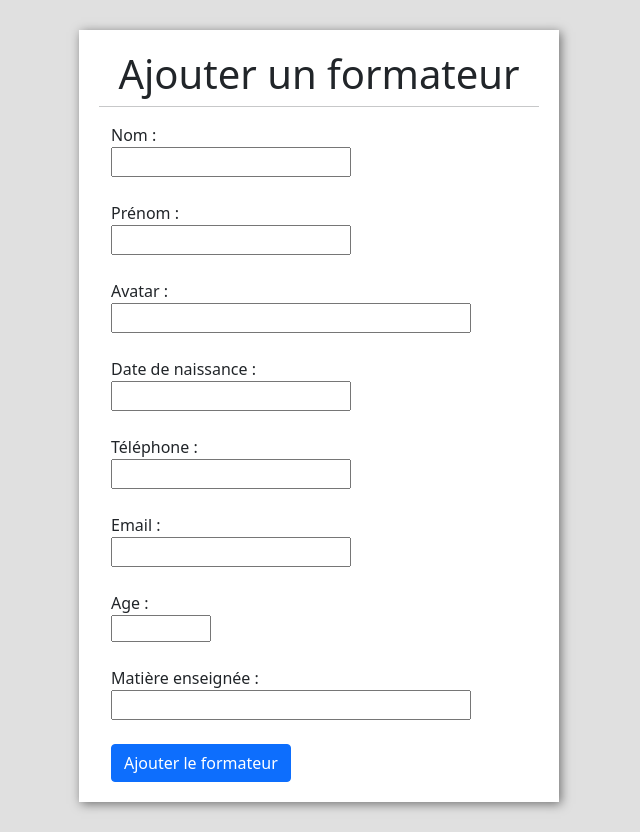
After one commit to michelonlineformapro/Projer-4-C-CRUD-Groupe-Sylvain-M, a PHP site: page /pages/ajouter-formateur.php in a window 1280 px wide. The commit adds this page. Shown: the whole page, without its empty margins (321-961 px from the left). Run offline with PHP 8.4, Linux system fonts and the light colour scheme; a user stored in the database is signed in.

Commit message:
ajout des formateurs

```diff
--- /dev/null
+++ b/css/style.css
@@ -0,0 +1,49 @@
+body{
+    background-color: #E0E0E0;
+}
+
+h1{
+    text-align: center;
+}
+
+.row{
+    background-color: #FFFFFF;
+    width: 480px;
+    margin: 30px auto;
+    padding: 20px;
+    box-shadow : 2px 2px 10px rgba(0,0,0,0.5);
+}
+.row-formateurs{
+    width: 100%;
+    margin-top: 70px;
+
+}
+.row input{
+    width: 240px;
+}
+.row input.small{
+    width: 100px;
+}
+.row input.long{
+    width: 360px;
+}
+
+#btn-deco{
+    position: absolute;
+    top: 10px;
+    right: 20px;
+}
+.ajout{
+    position: absolute;
+    top: 10px;
+    right: 160px;
+}
+.formateurs{
+    display: flex;
+    width: 320px;
+    padding: 20px;
+}
+.formateur{
+    background-color: #FFFFFF;
+    padding: 20px
+}
--- /dev/null
+++ b/pages/ajouter-formateur.php
@@ -0,0 +1,55 @@
+<?php
+session_start();
+if(!isset($_SESSION["email"])){
+    header('Location:../index.php');
+}
+?>
+
+<!doctype html>
+<html lang="en">
+<head>
+    <!-- Required meta tags -->
+    <meta charset="utf-8">
+    <meta name="viewport" content="width=device-width, initial-scale=1">
+
+    <!-- Bootstrap CSS -->
+    <link href="https://cdn.jsdelivr.net/npm/bootstrap@5.1.3/dist/css/bootstrap.min.css" rel="stylesheet" integrity="sha384-1BmE4kWBq78iYhFldvKuhfTAU6auU8tT94WrHftjDbrCEXSU1oBoqyl2QvZ6jIW3" crossorigin="anonymous">
+    <link rel="stylesheet" type="text/css" href="../css/style.css" />
+    <title>Ajouter un formateur</title>
+</head>
+<body>
+<div class="container">
+    <div class="row">
+        <h1>Ajouter un formateur</h1>
+        <hr>
+        <form method="post" action="traitement-ajout-formateur.php">
+            <label for="nom">Nom :</label><br>
+            <input type="text" name="nom" id="nom"><br><br>
+
+            <label for="prenom">Prénom :</label><br>
+            <input type="text" name="prenom" id="prenom"><br><br>
+
+            <label for="avatar">Avatar :</label><br>
+            <input type="text" name="avatar" id="avatar" class="long"><br><br>
+
+            <label for="date-naissance">Date de naissance :</label><br>
+            <input type="text" name="date-naissance" id="date-naissance"><br><br>
+
+            <label for="telephone">Téléphone :</label><br>
+            <input type="tel" name="telephone" id="telephone"><br><br>
+
+            <label for="email">Email :</label><br>
+            <input type="email" name="email" id="email"><br><br>
+
+            <label for="age">Age :</label><br>
+            <input type="number" name="age" id="age" class="small"><br><br>
+
+            <label for="matiere">Matière enseignée :</label><br>
+            <input type="text" name="matiere" id="matiere" class="long"><br><br>
+
+            <button type="submit" class="btn btn-primary" name="ajouter-formateur">Ajouter le formateur</button>
+        </form>
+    </div>
+</div>
+</body>
+</html>
--- /dev/null
+++ b/pages/supprimer-formateur.php
@@ -0,0 +1 @@
+<?php
--- /dev/null
+++ b/pages/traitement-suppression-formateur.php
@@ -0,0 +1 @@
+<?php
```
Also changed, not shown: index.php (+5 -5 lines), pages/accueil.php (+18 -0 lines), pages/formateurs.php (added, +61 -0 lines), pages/traitement-ajout-formateur.php (added, +56 -0 lines).
